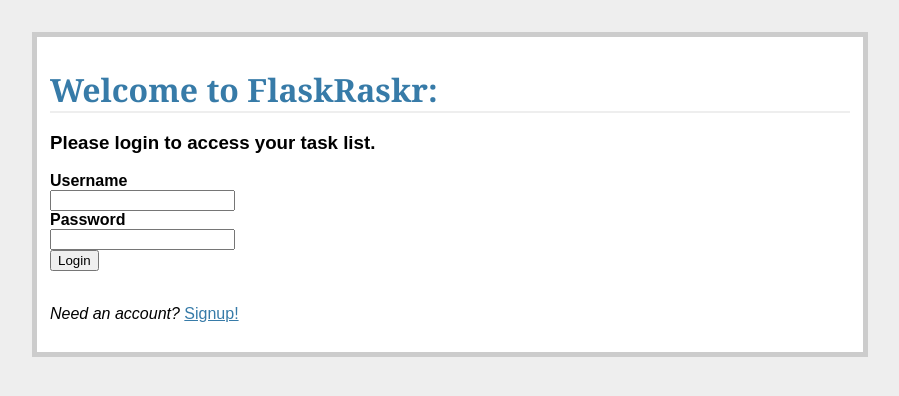
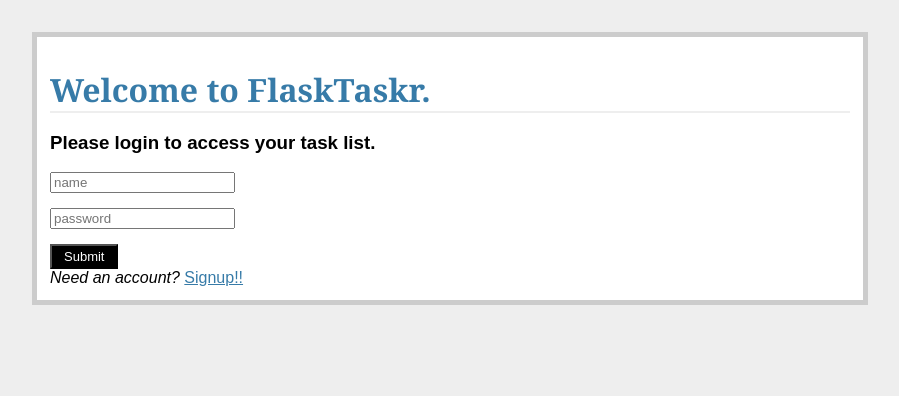
Before and after one commit to acuencadev/flask-taskr, a Flask app: page / in a window 1280 px wide. Shown: the top 396 px of the page, without its empty margins (190-1089 px from the left). Run offline with Flask 2, Linux system fonts and the light colour scheme.

Commit message:
feat: Handle errors on the login template

```diff
--- a/templates/login.html
+++ b/templates/login.html
@@ -1,27 +1,39 @@
 {% extends "_base.html" %}
+{% block content %}
 
-{% block content %}
-    <h1>Welcome to FlaskRaskr:</h1>
+  <h1>Welcome to FlaskTaskr.</h1>
   <h3>Please login to access your task list.</h3>
-
-    <form action="/" method="post">
+  <div class="half-width">
+    <form method="post" action="/">
       {{ form.csrf_token }}
+      <div class="input-group">
+        {{ form.name(placeholder="name") }}
+        {% if form.name.errors %}
+          <span class="error">
+            {% for error in form.name.errors %}
+              {{error}}
+            {% endfor %}
+          </span>
+        {% endif %}
+      </div>
+      <div class="input-group">
+        {{ form.password(placeholder="password") }}
+        {% if form.password.errors %}
+          <span class="error">
+            {% for error in form.password.errors %}
+              {{error}}
+            {% endfor %}
+          </span>
+        {% endif %}
+      </div>
       <div>
-            {{ form.name.label }}
-            {{ form.name }}
+        <button class="button" type="submit">Submit</button>
+      </div>
+    </form>
   </div>
 
   <div>
-            {{ form.password.label }}
-            {{ form.password }}
+    <em>Need an account? </em><a href="/register">Signup!!</a>
   </div>
 
-        <div>
-            <button type="submit">Login</button>
-        </div>
-    </form>
-
-    <br>
-
-    <p><em>Need an account? </em><a href="/register">Signup!</a></p>
 {% endblock %}
```
Lines whose indentation alone changed are shown as unchanged.
